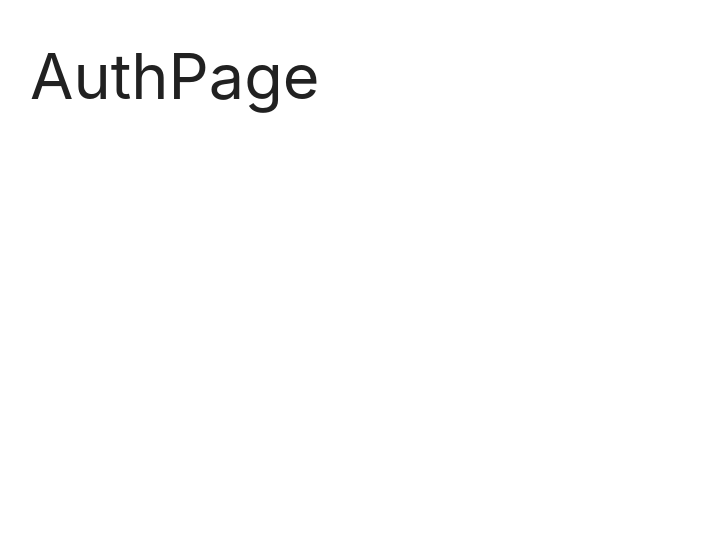
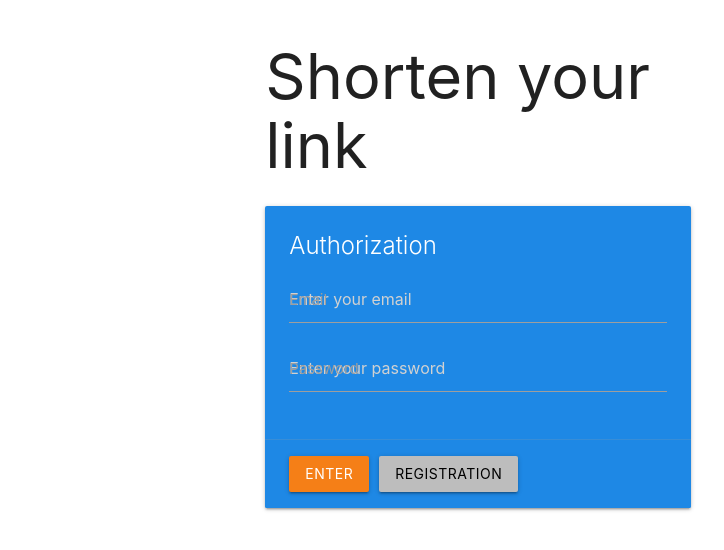
Before and after one commit to MariaGreff/mern-course, a React (Create React App) app in the folder client/: page / in a window 1280 px wide. Shown: the top 550 px of the page, without its empty margins (162-886 px from the left). Built offline with nearby package versions, Linux system fonts and the light colour scheme.

Commit message:
feat: added view of the authPage component and handler to get the values of the input

```diff
--- a/client/src/pages/AuthPage.js
+++ b/client/src/pages/AuthPage.js
@@ -1,9 +1,51 @@
-import React from 'react';
+import React, {useState} from 'react';
 
 export const AuthPage = () => {
+    const [form, setForm] = useState({
+        email: '',
+        password: ''
+    });
+
+    const changeHandler = event => {
+        setForm({ ...form, [event.target.name]: event.target.value })
+    };
+
     return (
-        <div>
-            <h1>AuthPage</h1>
+        <div className="row">
+            <div className="col s6 offset-s3">
+                <h1>Shorten your link</h1>
+                <div className="card blue darken-1">
+                    <div className="card-content white-text">
+                        <span className="card-title">Authorization</span>
+                        <div>
+                        <div class="input-field">
+                            <input
+                            placeholder="Enter your email"
+                            id="email"
+                            type="text"
+                            name="email"
+                            onChange={changeHandler}
+                            />
+                            <label htmlFor="email">Email</label>
+                        </div>
+                        <div class="input-field">
+                            <input
+                            placeholder="Enter your password"
+                            id="password"
+                            type="password"
+                            name="password"
+                            onChange={changeHandler}
+                            />
+                            <label htmlFor="email">Password</label>
+                        </div>
+                        </div>
+                    </div>
+                    <div className="card-action">
+                        <button className="btn yellow darken-4" style={{marginRight: 10}}>Enter</button>
+                        <button className="btn grey lighten-1 black-text">Registration</button>
+                    </div>
+                </div>
+            </div>
         </div>
     )
 }
```
